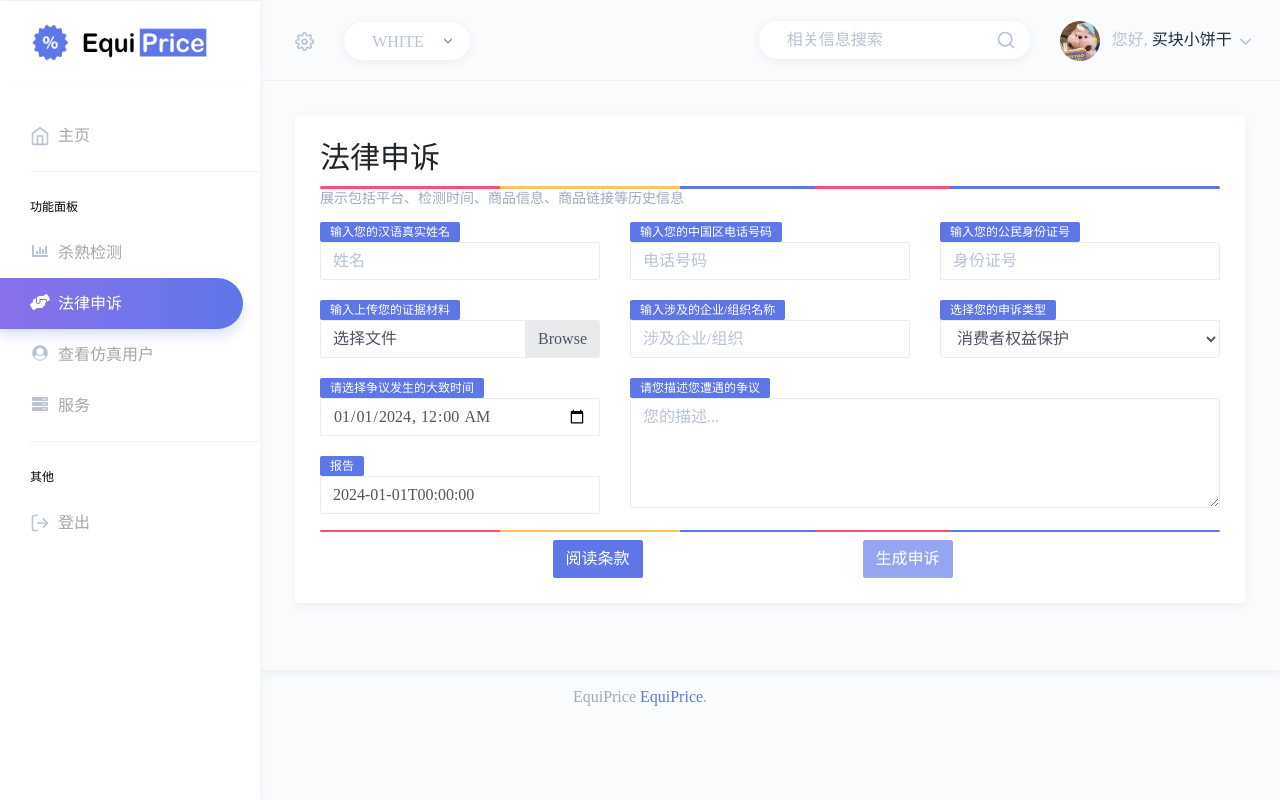
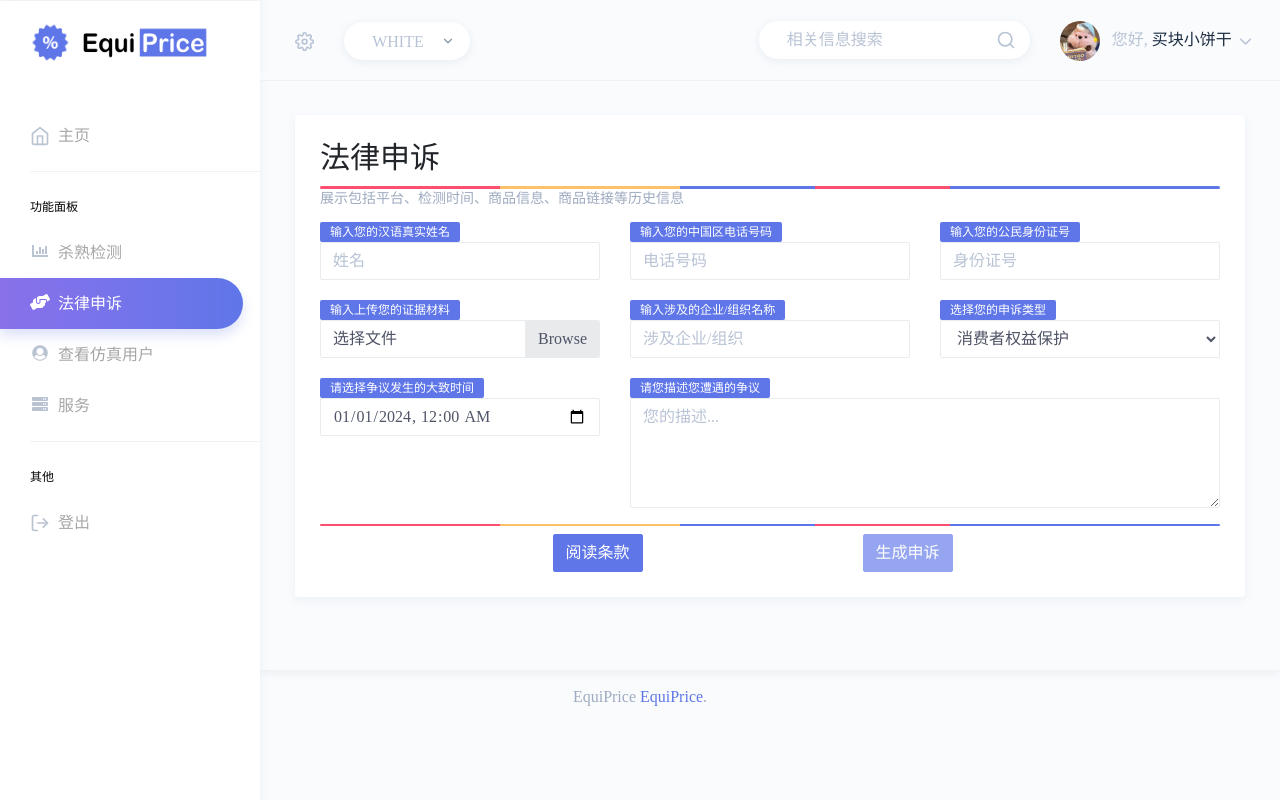
Before and after one commit to Camellia379/Throttling, a Flask app: page /page_law in a window 1280 px wide. Run offline with Flask 3, Linux system fonts and the light colour scheme; some libraries are stand-ins or nearby versions; some web fonts are replaced.

Commit message:
feat: update

```diff
--- a/templates/EquiPrice/detect.html
+++ b/templates/EquiPrice/detect.html
@@ -338,6 +338,11 @@
                     </div>
                 </div>
 
+                <div class="input-group-append">
+                    <a href="http://127.0.0.1:5000/page_law" class="btn waves-effect waves-light btn-primary" role="button">此去法律申诉</a>
+                </div>
+
+
 
             </div>
         </div>
--- a/templates/EquiPrice/law.html
+++ b/templates/EquiPrice/law.html
@@ -304,13 +304,13 @@
                                                 value="2024-01-01T00:00:00">
                                         </div>
                                     </div>
-                                    <div class="col-lg-12">
-                                        <small
-                                            class="badge badge-default badge-info form-text text-white float-left">报告</small>
-                                        <div class="input-group mb-3">
-                                            <input type="" id="time" class="form-control" value="2024-01-01T00:00:00">
-                                        </div>
-                                    </div>
+{#                                    <div class="col-lg-12">#}
+{#                                        <small#}
+{#                                            class="badge badge-default badge-info form-text text-white float-left">报告</small>#}
+{#                                        <div class="input-group mb-3">#}
+{#                                            <input type="" id="time" class="form-control" value="2024-01-01T00:00:00">#}
+{#                                        </div>#}
+{#                                    </div>#}
                                 </div>
                             </div>
                             <div class="col-lg-8">
```
